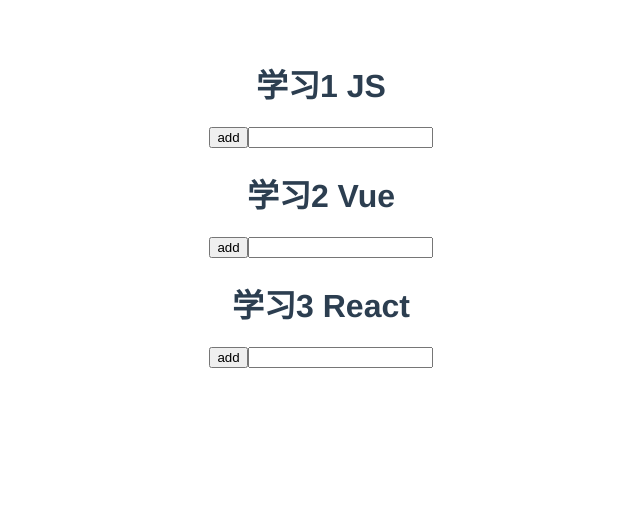
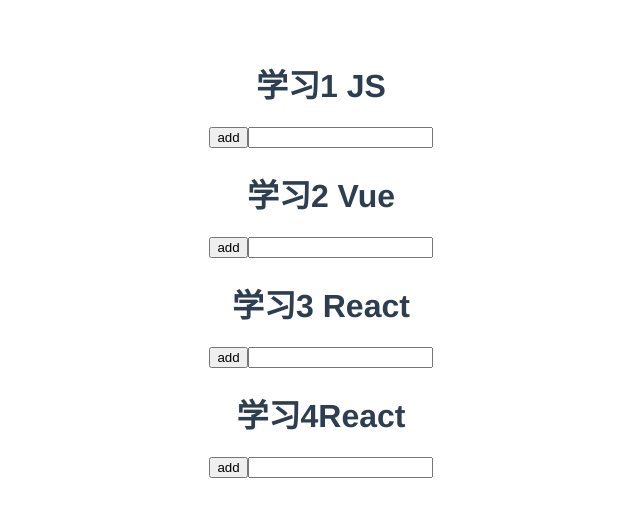
Before and after one commit to lhang2018/git_test, a Vue app: page / in a window 1280 px wide. Shown: the top 516 px of the page, without its empty margins (319-959 px from the left). Built offline with nearby package versions, Linux system fonts and the light colour scheme.

Commit message:
feat:add new options

```diff
--- a/src/App.vue
+++ b/src/App.vue
@@ -18,7 +18,8 @@ export default {
       todos:[
         {text:'学习1 JS',id:'2'},
         {text:'学习2 Vue',id:'3'},
-        {text:'学习3 React',id:'4'}
+        {text:'学习3 React',id:'4'},
+        {text:'学习4React',id:'5'}
       ]
     }
   },
--- a/src/main.js
+++ b/src/main.js
@@ -2,7 +2,7 @@ import Vue from 'vue'
 import App from './App.vue'
 
 Vue.config.productionTip = false
-//test
+//test1
 
 new Vue({
   render: h => h(App),
```
